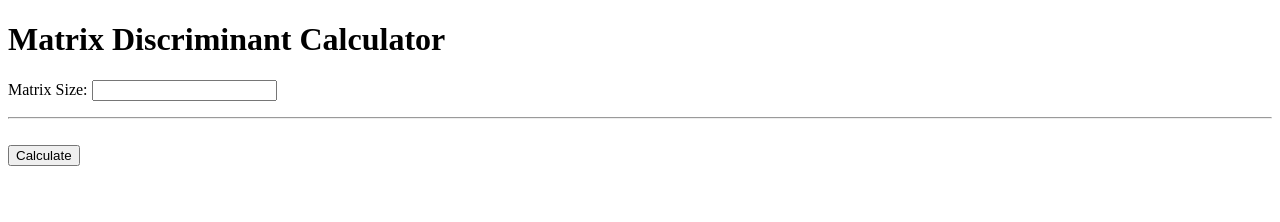
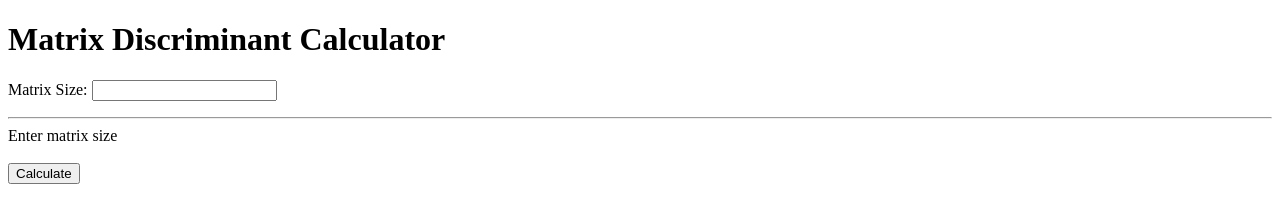
Before and after one commit to f4str/matrix-tools, a plain HTML site: page index.html in a window 1280 px wide. Drawn offline with Linux system fonts and the light colour scheme.

Commit message:
html update

```diff
--- a/index.html
+++ b/index.html
@@ -9,6 +9,7 @@
 			<p>Matrix Size: <input type="text" id="size" onchange="changeSize(this.value);" /></p>
 			<hr />
 			<div id="inputs">
+				Enter matrix size
 			</div>
 			<br />
 			<button onclick = "calculate();">Calculate</button>
```
Also changed, not shown: README.md.
